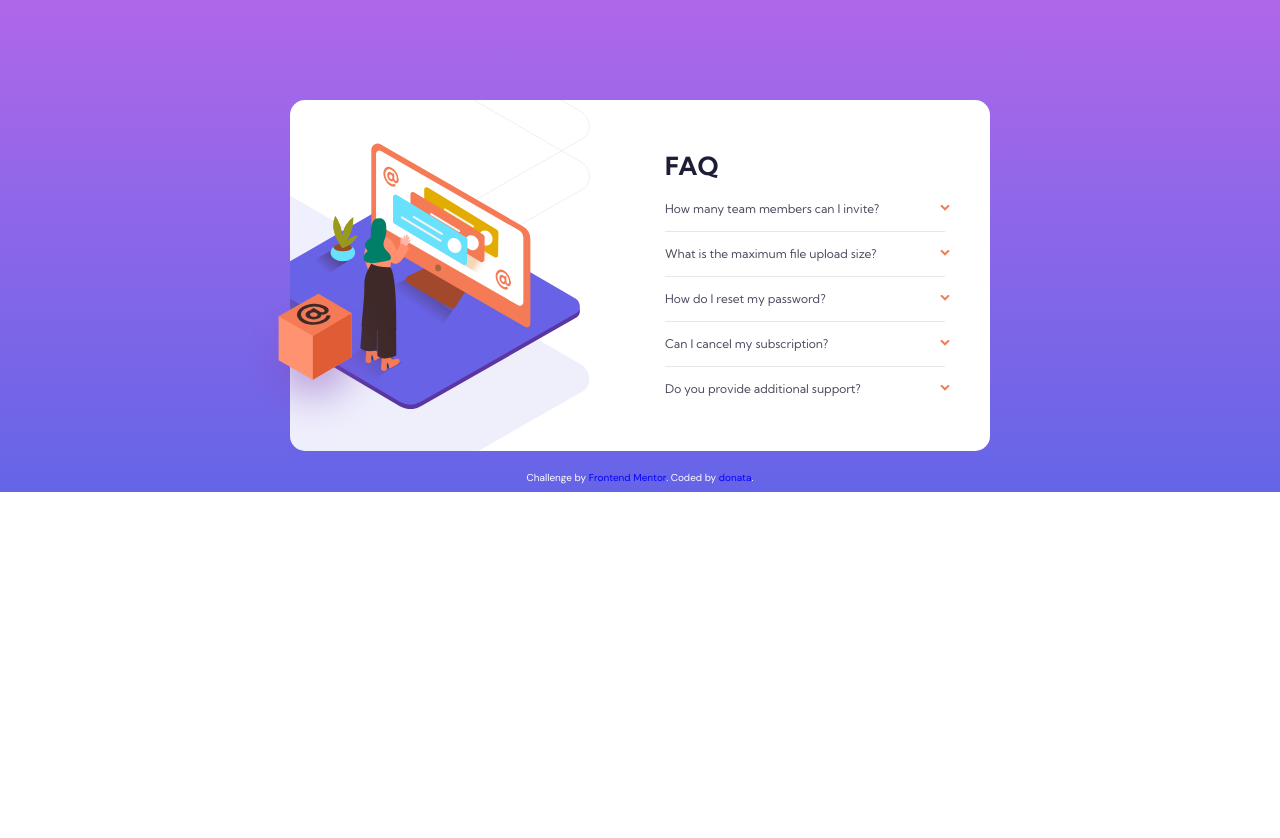
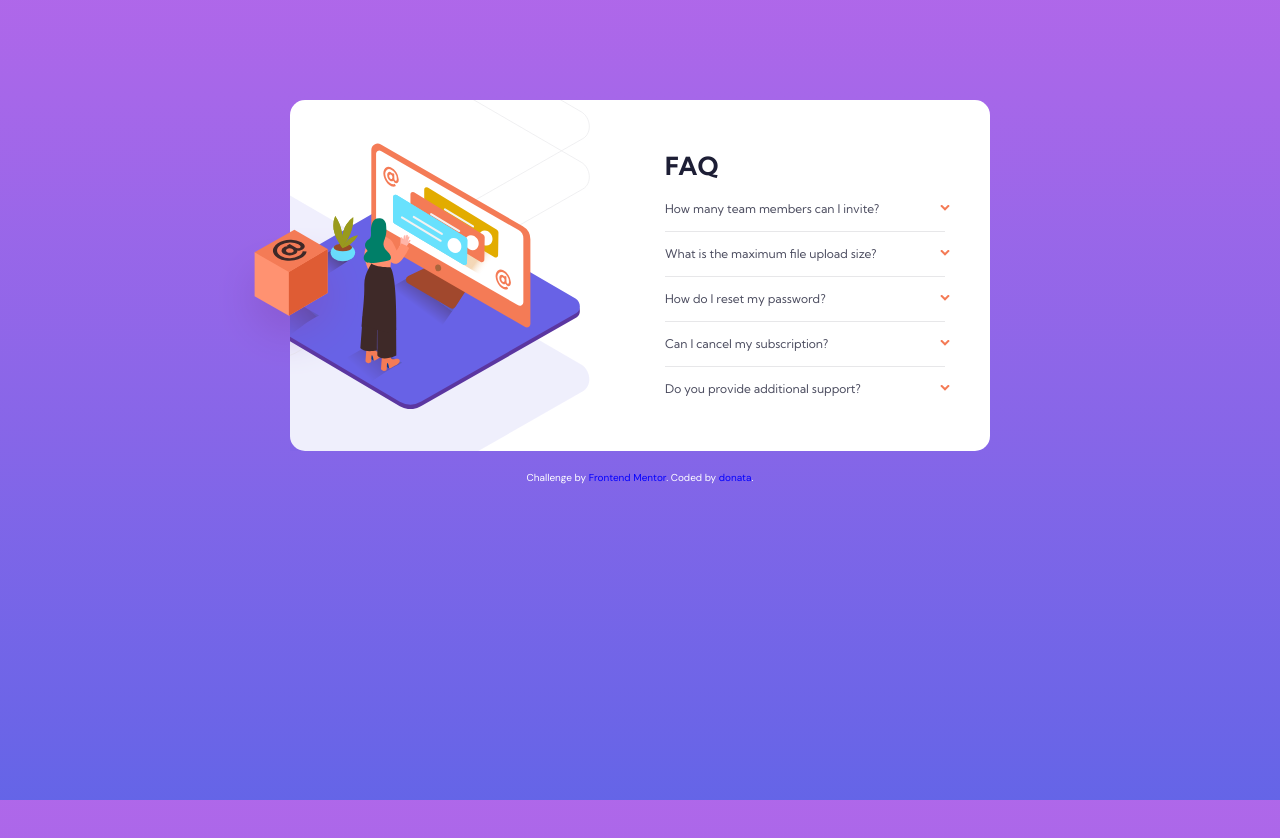
Before and after one commit to donataizekor/FAQ_card, a plain HTML site: page index.html in a window 1280 px wide. Before the commit the page ends 800 px from the top, so only its background shows below. Drawn offline with Linux system fonts and the light colour scheme.

Commit message:
fixing screen and box image issues

```diff
--- a/main.css
+++ b/main.css
@@ -1,9 +1,15 @@
 @import url('https://fonts.googleapis.com/css2?family=DM+Sans&family=Kumbh+Sans:wght@400;700&display=swap');
-
+html{
+    height: 100%;
+}
 body{
     background: linear-gradient(hsl(273, 75%, 66%), hsl(240, 73%, 65%));
     background-repeat: no-repeat;
-    height: 100%; /*expanding background to all screen*/
+    margin: 0;
+    background-repeat: no-repeat;
+    background-attachment: fixed;
+    width: 100%;
+    height: 100%;
 }
 
 .container{
@@ -144,8 +150,7 @@ hr{
     .desktop-background img{
         display: inline;
         height: 150px;
-        position:absolute;
-        top: 36.5%;
-        left: 18.5%;
+        position: sticky;
+        margin: 36.5% 0 0 -22%;
     }
 }
```
